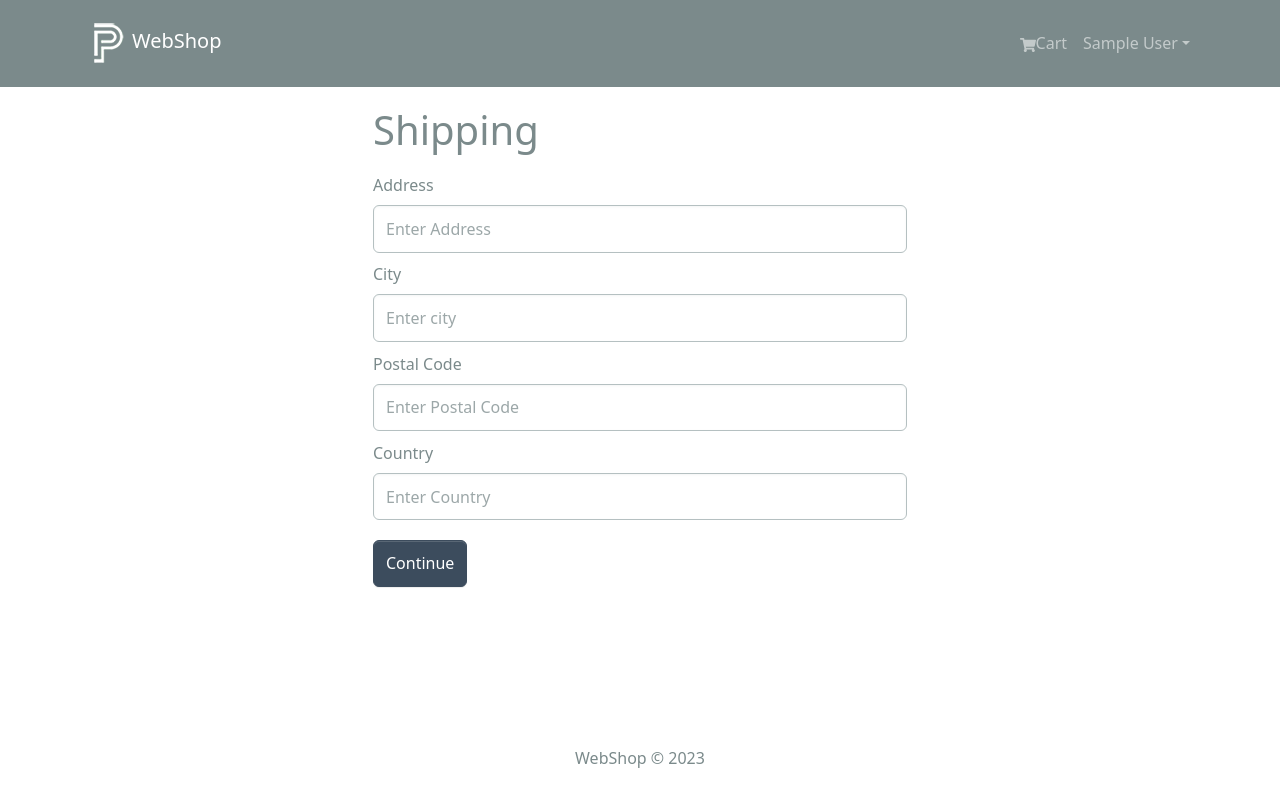
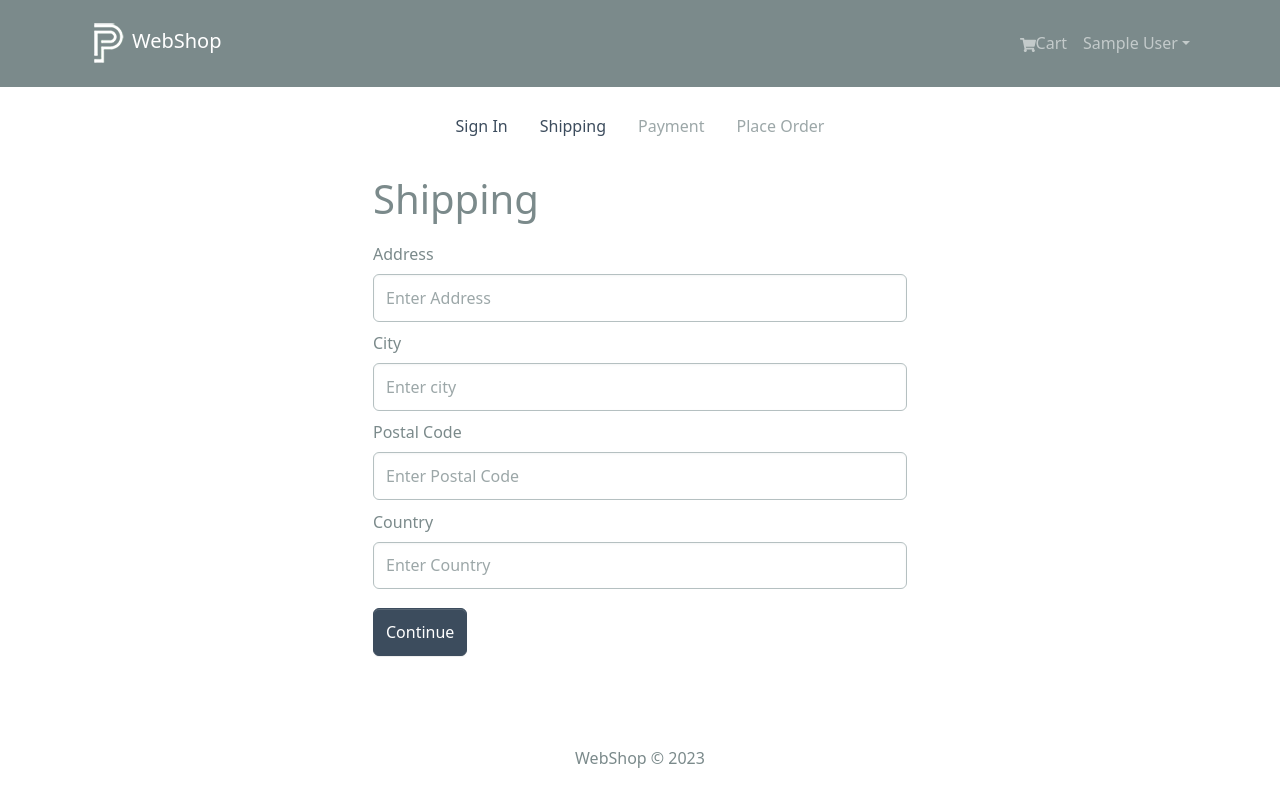
Before and after one commit to codeForMobile/webshop, a React (Create React App) app in the folder frontend/: page /shipping in a window 1280 px wide. Built offline with nearby package versions, Linux system fonts and the light colour scheme; sample sign-in values are in the browser's storage.

Commit message:
move shipping behind private route, add checkout steps

```diff
--- /dev/null
+++ b/frontend/src/components/CheckoutSteps.jsx
@@ -0,0 +1,56 @@
+import { Nav } from "react-bootstrap"
+import { LinkContainer } from "react-router-bootstrap"
+import * as texts from "../texts"
+
+const CheckoutSteps = ({step1, step2, step3, step4}) => {
+  return (
+    <Nav className="justify-content-center mb-4">
+        <Nav.Item>
+            {
+                step1? (
+                    <LinkContainer to={texts.loginRoute}>
+                        <Nav.Link>{texts.signInText}</Nav.Link>
+                    </LinkContainer>
+                ) : (
+                  <Nav.Link disabled>{texts.signInText}</Nav.Link>
+                )
+            }
+        </Nav.Item>
+        <Nav.Item>
+            {
+                step2? (
+                    <LinkContainer to={texts.shippingRoute}>
+                        <Nav.Link>{texts.shippingText}</Nav.Link>
+                    </LinkContainer>
+                ) : (
+                  <Nav.Link disabled>{texts.shippingText}</Nav.Link>
+                )
+            }
+        </Nav.Item>
+        <Nav.Item>
+            {
+                step3? (
+                    <LinkContainer to={texts.paymentRoute}>
+                        <Nav.Link>{texts.paymentText}</Nav.Link>
+                    </LinkContainer>
+                ) : (
+                  <Nav.Link disabled>{texts.paymentText}</Nav.Link>
+                )
+            }
+        </Nav.Item>
+        <Nav.Item>
+            {
+                step4? (
+                    <LinkContainer to={texts.placeorderRoute}>
+                        <Nav.Link>{texts.placeorderText}</Nav.Link>
+                    </LinkContainer>
+                ) : (
+                  <Nav.Link disabled>{texts.placeorderText}</Nav.Link>
+                )
+            }
+        </Nav.Item>
+    </Nav>
+  )
+}
+
+export default CheckoutSteps
--- /dev/null
+++ b/frontend/src/components/PrivateRoute.jsx
@@ -0,0 +1,10 @@
+import { Outlet, Navigate } from "react-router-dom"
+import { useSelector } from "react-redux"
+
+const PrivateRoute = () => {
+  const { userInfo } = useSelector(state => state.auth)
+
+  return userInfo ? <Outlet/> : <Navigate to='/login' replace />
+}
+
+export default PrivateRoute
--- a/frontend/src/index.js
+++ b/frontend/src/index.js
@@ -18,6 +18,7 @@ import './assets/styles/index.css'
 
 import App from './App';
 import reportWebVitals from './reportWebVitals';
+import PrivateRoute from './components/PrivateRoute.jsx';
 import HomeScreen from './screens/HomeScreen';
 import ProductScreen from './screens/ProductScreen';
 import CartScreen from './screens/CartScreen';
@@ -33,7 +34,11 @@ const router = createBrowserRouter(
       <Route path='/cart' element={<CartScreen/>}/>
       <Route path='/login' element={<LoginScreen/>}/>
       <Route path='/register' element={<RegisterScreen/>}/>
-      <Route path='/shipping' element={<ShippingScreen/>}/>
+
+      <Route path='' element={<PrivateRoute/>}>
+        <Route path='/shipping' element={<ShippingScreen/>}/>
+      </Route>
+
     </Route>
   ])
 )
--- a/frontend/src/screens/ShippingScreen.jsx
+++ b/frontend/src/screens/ShippingScreen.jsx
@@ -4,6 +4,7 @@ import { useDispatch, useSelector } from 'react-redux'
 import { useNavigate } from 'react-router-dom'
 import FormContainer from '../components/FormContainer'
 import {saveShippingAddress} from '../slices/cartSlice'
+import CheckoutSteps from '../components/CheckoutSteps'
 
 const ShippingScreen = () => {
   const cart = useSelector((state) => state.cart)
@@ -24,6 +25,7 @@ const ShippingScreen = () => {
 
   return (
     <FormContainer>
+        <CheckoutSteps step1 step2/>
         <h1>Shipping</h1>
         <Form onSubmit={submitHandler}>
             <Form.Group controlId='address' className='my-2'>
--- a/frontend/src/texts.js
+++ b/frontend/src/texts.js
@@ -1,3 +1,17 @@
 export const userInfo = 'userInfo'
+
+// Route names
 export const authRoute = 'auth'
 export const logoutRoute = 'logout'
+
+// Texts on screen
+export const signInText = 'Sign In'
+export const shippingText = 'Shipping'
+export const paymentText = 'Payment'
+export const placeorderText = 'Place Order'
+
+// Individual routes
+export const loginRoute = '/login'
+export const shippingRoute = '/shipping'
+export const paymentRoute = '/payment'
+export const placeorderRoute = '/placeorder'
```
